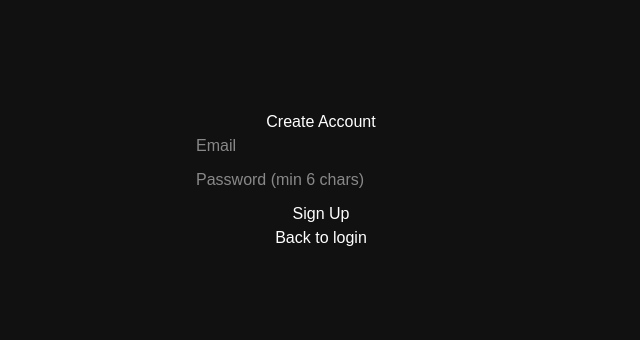
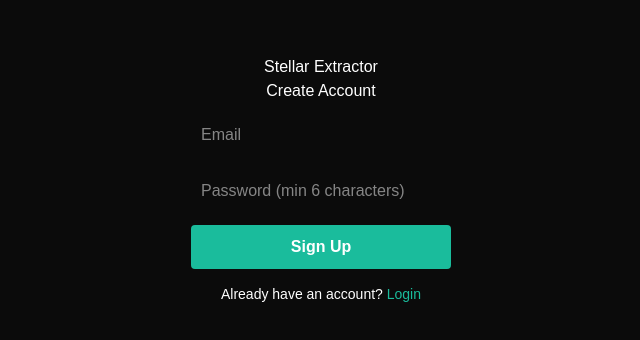
Before and after one commit to DDurdey/stellar-extractor, a Next.js app: page /signup in a window 1280 px wide. Shown: the part 220-560 px from the top of the page, without its empty margins (319-959 px from the left). Built offline with nearby package versions, Linux system fonts and the light colour scheme.

Commit message:
finished login and signup, removed forgot password

```diff
--- a/jsconfig.json
+++ b/jsconfig.json
@@ -1,7 +1,10 @@
 {
   "compilerOptions": {
+    "baseUrl": "src",
     "paths": {
-      "@/*": ["./src/*"]
+      "@/*": [
+        "*"
+      ]
     }
   }
 }
--- a/src/app/forgot-password/page.js
+++ /dev/null
@@ -1,68 +0,0 @@
-"use client";
-
-import { useState } from "react";
-import { sendPasswordResetEmail } from "firebase/auth";
-import { auth } from "@/lib/firebase";
-
-export default function ForgotPasswordPage() {
-    const [email, setEmail] = useState("");
-    const [message, setMessage] = useState("");
-    const [error, setError] = useState("");
-
-    async function handleReset(e) {
-        e.preventDefault();
-        setError("");
-        setMessage("");
-
-        try {
-            await sendPasswordResetEmail(auth, email);
-            setMessage("Password reset email sent.");
-        } catch (err) {
-            setError(err.message);
-        }
-    }
-
-    return (
-        <div style={styles.container}>
-            <h1>Reset Password</h1>
-
-            <form onSubmit={handleReset} style={styles.form}>
-                <input
-                    type="email"
-                    placeholder="Email"
-                    value={email}
-                    onChange={e => setEmail(e.target.value)}
-                    required
-                />
-
-                <button type="submit">Send Reset Email</button>
-            </form>
-
-            {message && <p style={{ color: "#0f0" }}>{message}</p>}
-            {error && <p style={styles.error}>{error}</p>}
-
-            <p><a href="/login">Back to login</a></p>
-        </div>
-    );
-}
-
-const styles = {
-    container: {
-        minHeight: "100vh",
-        background: "#111",
-        color: "white",
-        display: "flex",
-        flexDirection: "column",
-        alignItems: "center",
-        justifyContent: "center",
-    },
-    form: {
-        display: "flex",
-        flexDirection: "column",
-        gap: "10px",
-        width: "250px",
-    },
-    error: {
-        color: "#ff5555",
-    },
-};
--- a/src/app/login/page.js
+++ b/src/app/login/page.js
@@ -2,56 +2,69 @@
 
 import { useState } from "react";
 import { signInWithEmailAndPassword } from "firebase/auth";
+import { useRouter } from "next/navigation";
+
+// IMPORTANT: adjust import if your firebase.js path differs
 import { auth } from "@/lib/firebase";
-import { useRouter } from "next/navigation";
 
 export default function LoginPage() {
     const router = useRouter();
+
     const [email, setEmail] = useState("");
     const [password, setPassword] = useState("");
     const [error, setError] = useState("");
+    const [loading, setLoading] = useState(false);
 
     async function handleLogin(e) {
         e.preventDefault();
         setError("");
+        setLoading(true);
 
         try {
             await signInWithEmailAndPassword(auth, email, password);
-            router.push("/"); // game page
+            router.push("/"); // go to game
         } catch (err) {
             setError(err.message);
+            setLoading(false);
         }
     }
 
     return (
         <div style={styles.container}>
-            <h1>Login</h1>
+            <h1>Stellar Extractor</h1>
+            <h2>Login</h2>
 
             <form onSubmit={handleLogin} style={styles.form}>
                 <input
                     type="email"
                     placeholder="Email"
                     value={email}
-                    onChange={e => setEmail(e.target.value)}
+                    onChange={(e) => setEmail(e.target.value)}
                     required
+                    style={styles.input}
                 />
 
                 <input
                     type="password"
                     placeholder="Password"
                     value={password}
-                    onChange={e => setPassword(e.target.value)}
+                    onChange={(e) => setPassword(e.target.value)}
                     required
+                    style={styles.input}
                 />
 
-                <button type="submit">Login</button>
+                <button type="submit" disabled={loading} style={styles.button}>
+                    {loading ? "Logging in..." : "Login"}
+                </button>
             </form>
 
             {error && <p style={styles.error}>{error}</p>}
 
-            <p>
-                <a href="/signup">Create account</a> ·{" "}
-                <a href="/forgot-password">Forgot password?</a>
+            <p style={styles.footer}>
+                Don’t have an account?{" "}
+                <a href="/signup" style={styles.link}>
+                    Sign up
+                </a>
             </p>
         </div>
     );
@@ -60,20 +73,47 @@ export default function LoginPage() {
 const styles = {
     container: {
         minHeight: "100vh",
-        background: "#111",
+        background: "#0b0b0b",
         color: "white",
         display: "flex",
         flexDirection: "column",
+        justifyContent: "center",
         alignItems: "center",
-        justifyContent: "center",
     },
     form: {
         display: "flex",
         flexDirection: "column",
-        gap: "10px",
-        width: "250px",
+        gap: "12px",
+        width: "260px",
+        marginTop: "10px",
+    },
+    input: {
+        padding: "10px",
+        fontSize: "16px",
+        borderRadius: "4px",
+        border: "none",
+    },
+    button: {
+        padding: "10px",
+        fontSize: "16px",
+        cursor: "pointer",
+        background: "#1abc9c",
+        border: "none",
+        borderRadius: "4px",
+        fontWeight: "bold",
     },
     error: {
-        color: "#ff5555",
+        color: "#ff6b6b",
+        marginTop: "10px",
+        maxWidth: "260px",
+        textAlign: "center",
+    },
+    footer: {
+        marginTop: "15px",
+        fontSize: "14px",
+    },
+    link: {
+        color: "#1abc9c",
+        textDecoration: "none",
     },
 };
--- a/src/app/signup/page.js
+++ b/src/app/signup/page.js
@@ -2,67 +2,87 @@
 
 import { useState } from "react";
 import { createUserWithEmailAndPassword } from "firebase/auth";
-import { auth, db } from "@/lib/firebase";
 import { doc, setDoc } from "firebase/firestore";
 import { useRouter } from "next/navigation";
 
+// IMPORTANT: adjust import if your firebase.js path differs
+import { auth, db } from "@/lib/firebase";
+
 export default function SignupPage() {
     const router = useRouter();
+
     const [email, setEmail] = useState("");
     const [password, setPassword] = useState("");
     const [error, setError] = useState("");
+    const [loading, setLoading] = useState(false);
 
     async function handleSignup(e) {
         e.preventDefault();
         setError("");
+        setLoading(true);
 
         try {
             const cred = await createUserWithEmailAndPassword(auth, email, password);
 
-            // Create user save file
+            // Create initial save file in Firestore
             await setDoc(doc(db, "users", cred.user.uid), {
                 ore: 0,
                 clickPower: 1,
+                clickLevel: 1,
                 drones: 0,
                 droneDamage: 1,
+                droneDamageLevel: 1,
                 droneFireRate: 1000,
+                droneFireRateLevel: 1,
                 currentSector: 1,
                 createdAt: Date.now(),
+                lastSave: Date.now(),
             });
 
-            router.push("/");
+            router.push("/"); // go to game
         } catch (err) {
             setError(err.message);
+            setLoading(false);
         }
     }
 
     return (
         <div style={styles.container}>
-            <h1>Create Account</h1>
+            <h1>Stellar Extractor</h1>
+            <h2>Create Account</h2>
 
             <form onSubmit={handleSignup} style={styles.form}>
                 <input
                     type="email"
                     placeholder="Email"
                     value={email}
-                    onChange={e => setEmail(e.target.value)}
+                    onChange={(e) => setEmail(e.target.value)}
                     required
+                    style={styles.input}
                 />
 
                 <input
                     type="password"
-                    placeholder="Password (min 6 chars)"
+                    placeholder="Password (min 6 characters)"
                     value={password}
-                    onChange={e => setPassword(e.target.value)}
+                    onChange={(e) => setPassword(e.target.value)}
                     required
+                    style={styles.input}
                 />
 
-                <button type="submit">Sign Up</button>
+                <button type="submit" disabled={loading} style={styles.button}>
+                    {loading ? "Creating account..." : "Sign Up"}
+                </button>
             </form>
 
             {error && <p style={styles.error}>{error}</p>}
 
-            <p><a href="/login">Back to login</a></p>
+            <p style={styles.footer}>
+                Already have an account?{" "}
+                <a href="/login" style={styles.link}>
+                    Login
+                </a>
+            </p>
         </div>
     );
 }
@@ -70,20 +90,47 @@ export default function SignupPage() {
 const styles = {
     container: {
         minHeight: "100vh",
-        background: "#111",
+        background: "#0b0b0b",
         color: "white",
         display: "flex",
         flexDirection: "column",
+        justifyContent: "center",
         alignItems: "center",
-        justifyContent: "center",
     },
     form: {
         display: "flex",
         flexDirection: "column",
-        gap: "10px",
-        width: "250px",
+        gap: "12px",
+        width: "260px",
+        marginTop: "10px",
+    },
+    input: {
+        padding: "10px",
+        fontSize: "16px",
+        borderRadius: "4px",
+        border: "none",
+    },
+    button: {
+        padding: "10px",
+        fontSize: "16px",
+        cursor: "pointer",
+        background: "#1abc9c",
+        border: "none",
+        borderRadius: "4px",
+        fontWeight: "bold",
     },
     error: {
-        color: "#ff5555",
+        color: "#ff6b6b",
+        marginTop: "10px",
+        maxWidth: "260px",
+        textAlign: "center",
+    },
+    footer: {
+        marginTop: "15px",
+        fontSize: "14px",
+    },
+    link: {
+        color: "#1abc9c",
+        textDecoration: "none",
     },
 };
```
Also changed, not shown: src/app/page.js (+72 -22 lines).
